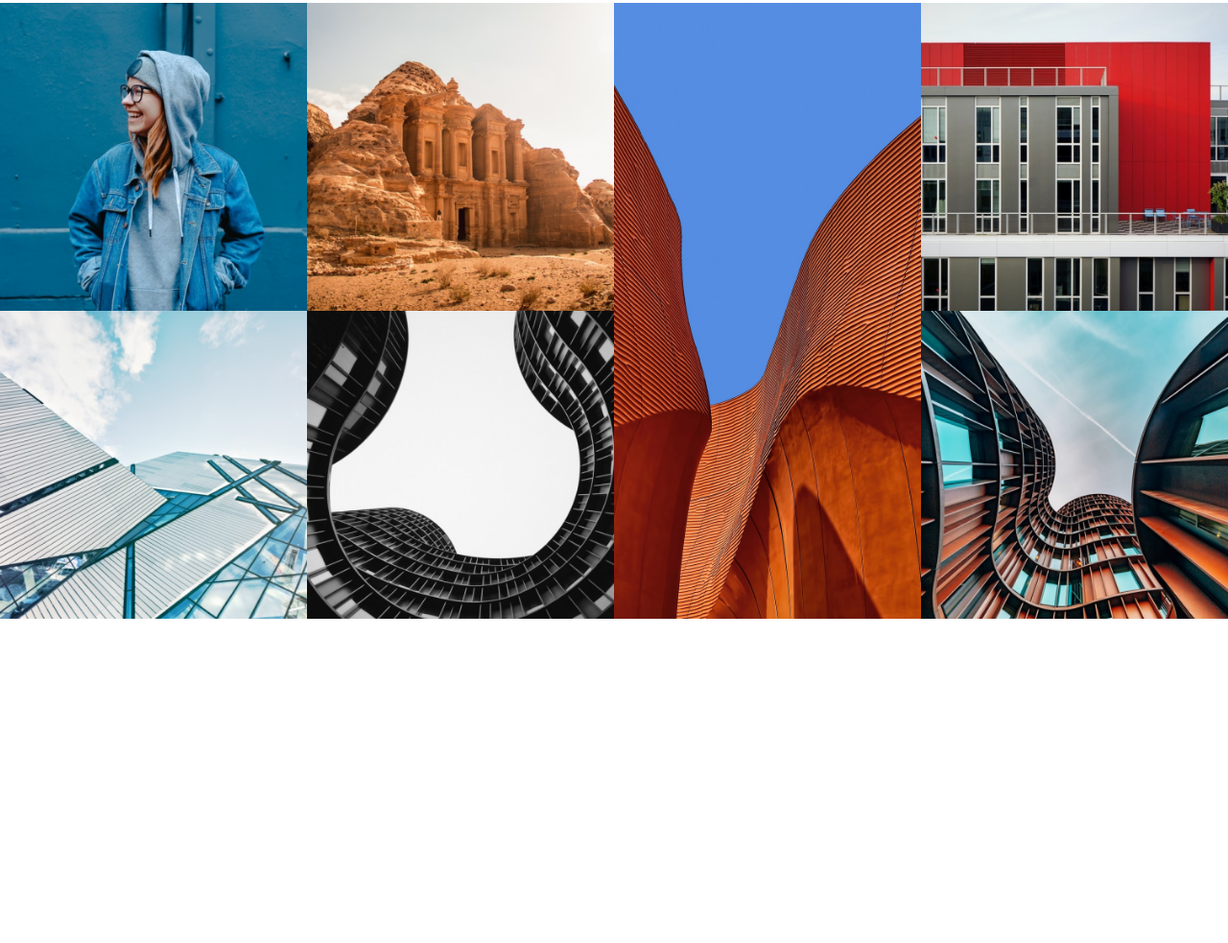
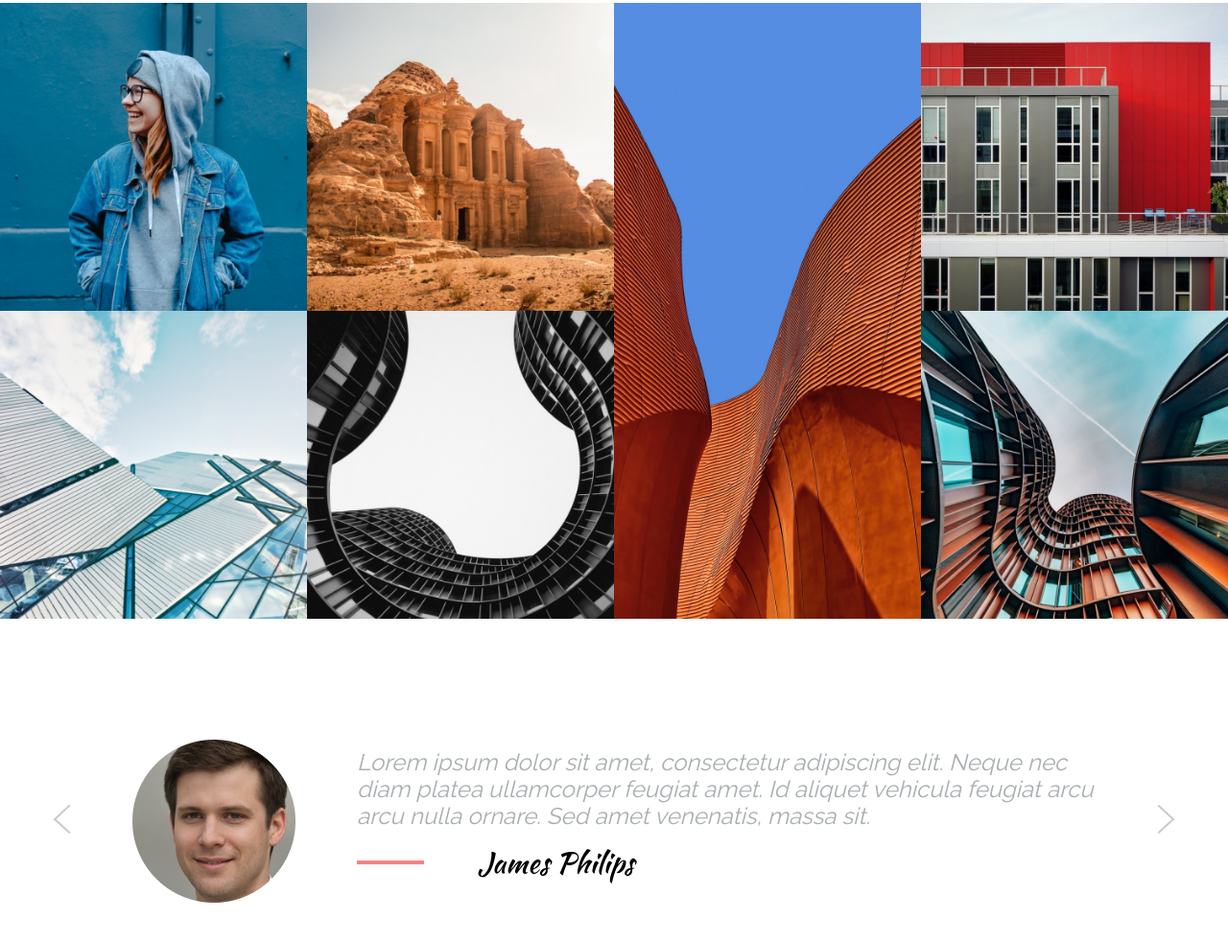
Before and after one commit to Mazunok/TM2, a website built with Parcel: page index.html in a window 1280 px wide. Shown: the part 6573-7556 px from the top of the page at 96% size. Before the commit the page ends 7218 px from the top, so only its background shows below. Built offline with nearby package versions, Linux system fonts and the light colour scheme; files whose address does not match are found by name.

Commit message:
added qt part

```diff
--- a/index.html
+++ b/index.html
@@ -402,5 +402,29 @@
             </section>
         </div>
 
+        <div class="gt-container">
+            <div class="qt-wrapper">
+                <div class="arrow-left">
+                    <img src="./logo/arrow left.svg" alt="arrowleft">
+                </div>
+                <div class="qt-icon">
+                    <img src="./img/namepict.png" alt="name icon">
+                </div>
+                <div class="qt-info">
+                    <div class="quote-text">
+                    <p>Lorem ipsum dolor sit amet, consectetur adipiscing elit. Neque nec diam platea ullamcorper feugiat amet. Id aliquet vehicula feugiat arcu arcu nulla ornare. Sed amet venenatis, massa sit.</p>
+                    </div>
+                    <div class="qt-name">
+                        <div class="quote-line"></div>
+                        <div class="quote-title">
+                            <span>James Philips</span>
+                        </div>
+                    </div>
+                </div>
+                <div class="arrow-right">
+                    <img src="./logo/arrowright.svg" alt="arrowright">
+                </div>
+            </div>
+        </div>
 </body>
 </html>
--- /dev/null
+++ b/scss/qt.scss
@@ -0,0 +1,70 @@
+.qt-container{
+    max-width: 1510px;
+    margin: 0 auto;
+    padding: 0;
+    margin-top: 15rem;
+    background-color: #F8F8F8;
+}
+
+.qt-wrapper{
+    width: 73.125rem;
+    height: 15.875rem;
+    display: flex;
+    flex-direction: row;
+    justify-content: space-between;
+    margin: 0 auto;
+    padding: 0;
+    margin-top: 5.25rem;
+    align-items: center;
+    .qt-icon{
+        width: 10.625rem;
+        height: 10.625rem;
+        margin: 0;
+        padding: 0;
+        img{
+           padding: 0;
+        }
+    }
+    .qt-info{
+        width: 770px;
+        height: 170px;
+        display: flex;
+        flex-direction: column;
+        justify-content: space-between;
+        .quote-text{
+                margin: 0;
+                padding: 0;
+                margin-top: 10px;
+                font-family: 'Raleway',sans-serif;
+                font-style: italic;
+                font-weight: 500;
+                font-size: 24px;
+                line-height: 28px;
+                color: #A9AFB1;
+        }
+        .qt-name{
+            display: flex;
+            flex-direction: row;
+            align-items: center;
+            margin-bottom: 20px;
+            .quote-line{
+                width: 70px;
+                height: 2px;
+                border-top: 4px solid #F38281;
+                margin: 0;
+                padding: 0;
+            }
+            .quote-title{
+                margin: 0;
+                padding: 0;
+                margin-left: 56px;
+                font-family: 'Kaushan Script',sans-serif;
+                font-style: normal;
+                font-weight: 400;
+                font-size: 30px;
+                line-height: 44px;
+                color: #000000;
+            }
+        }
+    }
+}
--- a/scss/styles.scss
+++ b/scss/styles.scss
@@ -9,3 +9,4 @@
 @import 'team.scss';
 @import 'logo.scss';
 @import 'work.scss';
+@import 'qt.scss';
```
Also changed, not shown: dist/index.html, img/namepict.png (added), 2 other files.
